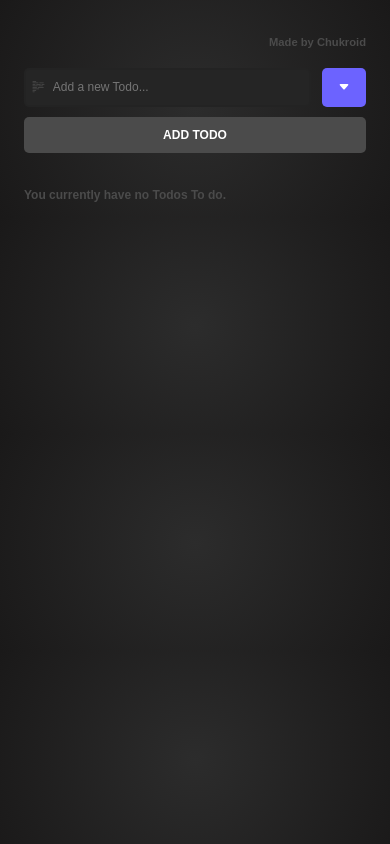
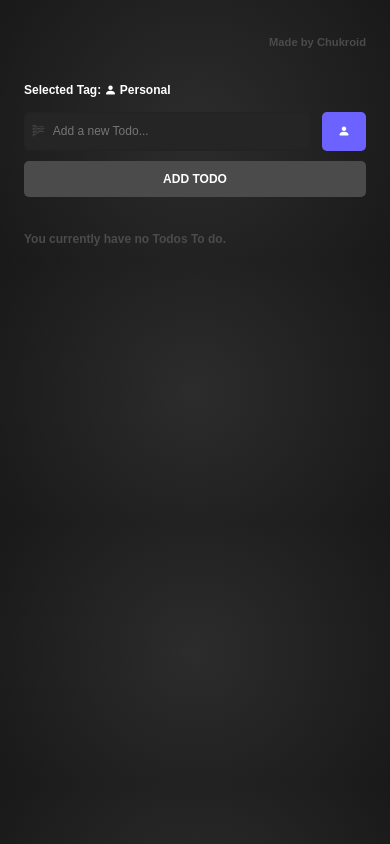
Before and after one commit to Chukroid/react-js-todo-list, a React (Vite) app: page / in a window 390 px wide. Built offline with nearby package versions, Linux system fonts and the light colour scheme.

Commit message:
made it to show what tag is selected

```diff
--- a/index.css
+++ b/index.css
@@ -78,6 +78,9 @@ body {
     border-radius: 5px;
     cursor: pointer;
     z-index: 10;
+}
+.mobile-tag-view {
+    display: none;
 }
 .custom-select:hover{
     background-color: var(--darkerpurple);
@@ -395,6 +398,12 @@ body {
     .custom-select-main {
         display: none;
     }
+    .custom-select > i {
+       display: none;
+    }
+    .mobile-tag-view {
+        display: block;
+    }
     .custom-select-list {
         width: 230%;
         left: -200%;
--- a/src/components/CustomSelect.jsx
+++ b/src/components/CustomSelect.jsx
@@ -33,6 +33,7 @@ export default function CustomSelect({ list,startingVal,setTag }){
                 <label>{startingVal.TagText}</label>
             </div>
             <i className="bi bi-caret-down-fill"></i>
+            <div className="mobile-tag-view "><i className={startingVal.TagIconClass}></i></div>
             <div className="custom-select-list">
                 {Object.entries(list).map( ([key,value]) => {
                     return (
--- a/src/components/TodoTextbox.jsx
+++ b/src/components/TodoTextbox.jsx
@@ -18,6 +18,7 @@ export default function TodoTextBox({ onSubmit, allTags }){
         <>
         <form onSubmit={handlesubmit} className="form-wrapper">
             {/*setting the value of the textbox to newitem and setting its change event to the setnewitem function */}
+            <p>Selected Tag:  <i className={allTags[newtag].TagIconClass}></i>{` ${allTags[newtag].TagText}`}</p>
             <div className="top-part">
                 <div className="todo-form-description">
                     <i className="bi bi-body-text"></i>
```
